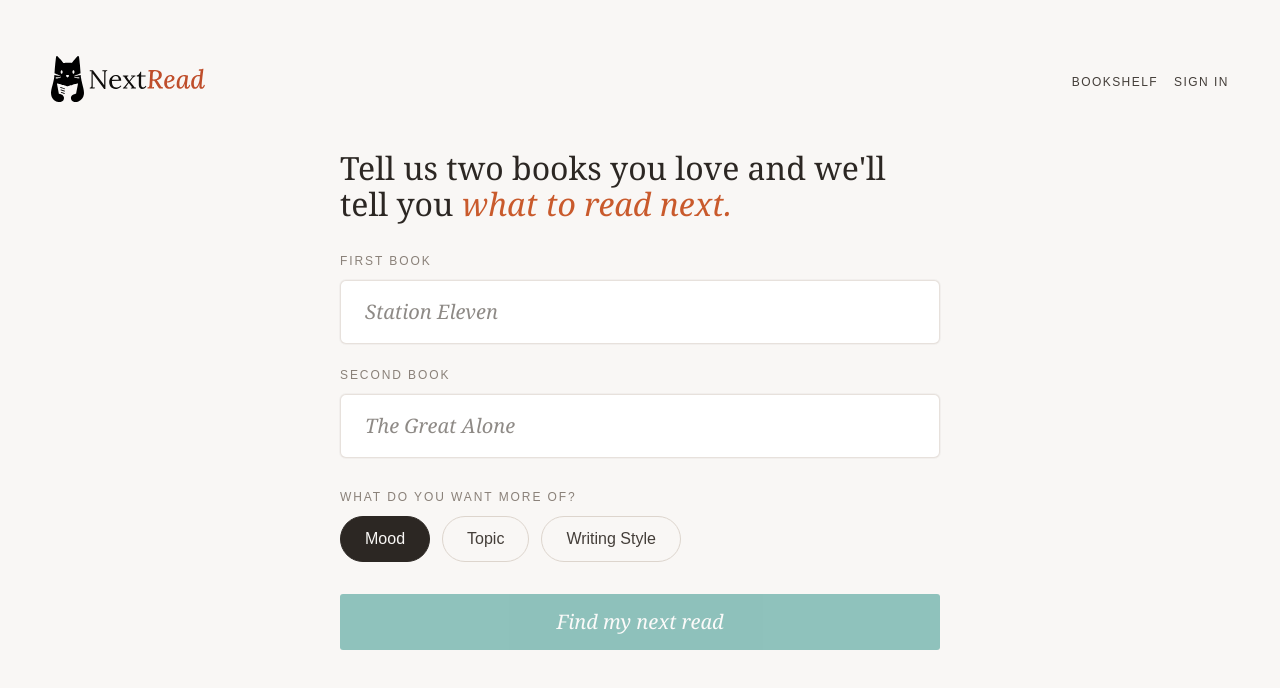
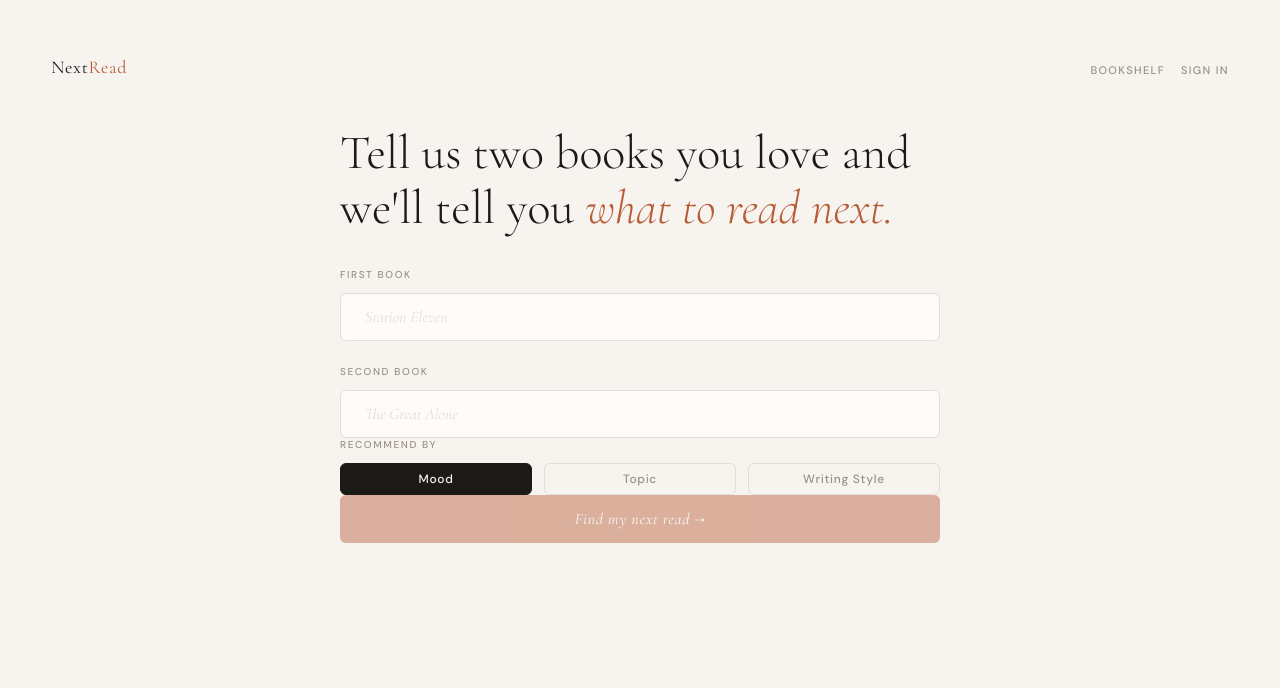
Before and after one commit to lexinamer/bookotter, a React (Vite) app: page / in a window 1280 px wide. Shown: the top 688 px of the page. Built offline with nearby package versions, Linux system fonts and the light colour scheme; no server answers.

Commit message:
before full style refactor and wiped classes

```diff
--- a/index.html
+++ b/index.html
@@ -5,7 +5,7 @@
     <link rel="icon" type="image/svg+xml" href="/favicon.svg" />
     <link rel="preconnect" href="https://fonts.googleapis.com" />
     <link rel="preconnect" href="https://fonts.gstatic.com" crossorigin />
-    <link href="https://fonts.googleapis.com/css2?family=Lora:ital,wght@0,400;0,500;1,400;1,500&display=swap" rel="stylesheet" />
+    <link href="https://fonts.googleapis.com/css2?family=Cormorant+Garamond:ital,wght@0,300;0,400;0,500;1,300;1,400&family=DM+Sans:wght@300;400;500&display=swap" rel="stylesheet" />
     <meta name="viewport" content="width=device-width, initial-scale=1.0" />
     <title>NextRead</title>
   </head>
--- a/src/components/Nav.jsx
+++ b/src/components/Nav.jsx
@@ -5,12 +5,9 @@ export default function Nav({ user, onLogin, onLogout }) {
 
   return (
     <nav className="site-nav">
-      <Link to="/" className="nav-logo">
-        <img src="/logo.svg" alt="NextRead" />
-        {/* <div className="logo">
-          <span className="logo-next">Next</span>
-          <span className="logo-read">Read</span>
-        </div> */}
+      <Link to="/" className="logo">
+        <span className="logo-next">Next</span>
+        <span className="logo-read">Read</span>
       </Link>
 
 
--- a/src/screens/Wizard.jsx
+++ b/src/screens/Wizard.jsx
@@ -61,7 +61,7 @@ export default function Wizard({ onSubmit }) {
         </div>
 
         <div className="wizard-focus">
-          <label>What do you want more of?</label>
+          <label>Recommend by</label>
 
           <div className="wizard-pills">
             {FOCUS_OPTIONS.map((option) => (
@@ -79,7 +79,7 @@ export default function Wizard({ onSubmit }) {
 
         <div className="wizard-cta">
           <button type="submit" className="button-primary" disabled={!canSubmit}>
-            Find my next read
+            Find my next read →
           </button>
         </div>
       </form>
--- a/src/styles/_base.scss
+++ b/src/styles/_base.scss
@@ -1,17 +1,16 @@
 :root {
-  --white: #fff;
-  --bg: #f9f7f5;
-  --card: #fcfaf7;
-  --ink: #2c2723;
+  --white: #FDFCFA;
+  --bg: #F7F4EF;
+  --card: #FDFCFA;
+  --ink: #1C1A17;
   --ink-mid: #443e39;
-  --muted: #8a8179;
-  --placeholder: #c4b9b0;
-  --line: #ddd5cd;
-  --accent: #c95a2c;
-  --action: #0f8277;
+  --muted: #9A9188;
+  --border: #E2DDD6;
+  --rust: #B85C38;
+  --rust-light: #D4795A;
 
-  --font-serif: 'Georgia', serif;
-  --font-sans: 'Arial', sans-serif;
+  --font-serif: 'Cormorant Garamond', serif;
+  --font-sans: 'DM Sans', sans-serif;
 
   --page-width: 600px;
   --nav-width: 1200px;
@@ -34,7 +33,7 @@
   --text-md: 16px;
   --text-lg: 20px;
   --text-xl: 24px;
-  --text-hero: 32px;
+  --text-xxl: 48px;
 }
 
 /* =========================
@@ -50,7 +49,8 @@
 body {
   background: var(--bg);
   color: var(--ink);
-  font-family: var(--font-serif);
+  font-family: var(--font-sans);
+  font-weight: 400;
 }
 
 img {
@@ -67,15 +67,19 @@ main {
    SEMANTIC TYPE
 ========================= */
 
+h1, h2, h3, h4 {
+  font-family: var(--font-serif);
+}
+
 h1 {
-  font-size: var(--text-hero);
-  font-weight: 400;
-  line-height: 1.12;
+  font-size: var(--text-xxl);
+  font-weight: 300;
+  line-height: 1.15;
 }
 
 h2 {
   font-size: var(--text-xl);
-  font-weight: 400;
+  font-weight: 300;
   line-height: 1.18;
 }
 
@@ -149,7 +153,9 @@ button {
 }
 
 .loading {
-  font-size: var(--text-hero);
+  font-family: var(--font-serif);
+  font-size: var(--text-xxl);
+  font-weight: 300;
   font-style: italic;
   text-align: center;
 }
--- a/src/styles/_bookcard.scss
+++ b/src/styles/_bookcard.scss
@@ -11,7 +11,7 @@
 }
 
 .book-card {
-  border-top: 1px solid rgba(221, 213, 205, 1);
+  border-top: 1px solid var(--border);
 }
 
 /* =========================
@@ -74,12 +74,13 @@
   align-items: center;
   padding: var(--space-1) var(--space-2);
   border-radius: var(--pill-radius);
-  border: 1px solid var(--action);
+  border: 1px solid var(--rust);
   font-family: var(--font-sans);
   font-size: var(--text-xxs);
+  font-weight: 500;
   letter-spacing: 0.1em;
   text-transform: uppercase;
-  color: var(--action);
+  color: var(--rust);
   transition: border-color 0.15s, color 0.15s;
 
   &:hover {
@@ -93,12 +94,13 @@
   align-items: center;
   padding: var(--space-1) var(--space-2);
   border-radius: var(--pill-radius);
-  background-color: var(--action);
+  background-color: var(--rust);
   font-family: var(--font-sans);
   font-size: var(--text-xxs);
+  font-weight: 500;
   letter-spacing: 0.1em;
   text-transform: uppercase;
-  color: #fff;
+  color: var(--white);
 }
 
 .bookcard-link {
@@ -119,7 +121,9 @@
 ========================= */
 
 .bookcard-summary {
+  font-family: var(--font-serif);
   font-size: var(--text-md);
+  font-weight: 400;
   line-height: 1.7;
   font-style: italic;
   color: var(--ink);
@@ -149,7 +153,7 @@
 
 @media (min-width: 769px) {
   .bookcard-title {
-    font-size: var(--text-hero);
+    font-size: var(--text-xxl);
   }
 
   .bookcard-summary {
--- a/src/styles/_nav.scss
+++ b/src/styles/_nav.scss
@@ -5,21 +5,19 @@
 .logo {
   display: flex;
   align-items: baseline;
-  font-family: var(--font-sans);
+  font-family: var(--font-serif);
+  font-size: 18px;
+  font-weight: 400;
+  letter-spacing: 0.04em;
+  text-decoration: none;
 }
 
 .logo-next {
-  font-size: 28px;
-  font-weight: 400;
-  line-height: 1;
   color: var(--ink);
 }
 
 .logo-read {
-  font-size: 28px;
-  font-weight: 400;
-  line-height: 1;
-  // font-style: italic;
+  color: var(--rust);
 }
 
 /* =========================
@@ -34,12 +32,6 @@
   justify-content: space-between;
 }
 
-.nav-logo {
-  img {
-    height: 50px;
-  }
-}
-
 .nav-actions {
   padding-top: 5px;
   display: flex;
@@ -50,13 +42,14 @@
 .nav-link {
   font-family: var(--font-sans);
   font-size: var(--text-sm);
+  font-weight: 500;
   letter-spacing: 0.12em;
   text-transform: uppercase;
-  color: var(--ink-mid);
+  color: var(--muted);
   transition: color 0.15s ease;
 
   &:hover {
-    color: var(--action);
+    color: var(--ink);
   }
 
   &.active {
@@ -78,13 +71,8 @@
     gap: 0;
   }
 
-  .nav-logo {
-    img {
-      height: 46px;
-    }
-  }
-
   .nav-link {
-    font-size: var(--text-xs);
+    font-size: 11px;
+    letter-spacing: 0.12em;
   }
 }
--- a/src/styles/_results.scss
+++ b/src/styles/_results.scss
@@ -30,6 +30,7 @@
 }
 
 .results-context-books {
+  font-family: var(--font-serif);
   font-size: var(--text-sm);
   font-style: italic;
   color: var(--ink-mid);
--- a/src/styles/_shelf.scss
+++ b/src/styles/_shelf.scss
@@ -26,7 +26,7 @@
   transition: color 0.15s ease;
 
   &:hover {
-    color: var(--action);
+    color: var(--ink);
   }
 
   &.active {
--- a/src/styles/_wizard.scss
+++ b/src/styles/_wizard.scss
@@ -1,30 +1,12 @@
-/* =========================
-   LAYOUT
-========================= */
-
 .wizard {
   display: flex;
   flex-direction: column;
   gap: var(--space-5);
 }
 
-/* =========================
-   HERO
-========================= */
-
 .wizard-hero span {
-  color: var(--accent);
+  color: var(--rust);
   font-style: italic;
-}
-
-/* =========================
-   FORM
-========================= */
-
-.wizard-form {
-  display: flex;
-  flex-direction: column;
-  gap: var(--space-5);
 }
 
 .wizard-books {
@@ -37,7 +19,8 @@ label {
   display: block;
   margin-bottom: var(--space-2);
   font-family: var(--font-sans);
-    font-size: var(--text-xs);
+  font-size: var(--text-xxs);
+  font-weight: 500;
   letter-spacing: 0.16em;
   text-transform: uppercase;
   color: var(--muted);
@@ -45,23 +28,28 @@ label {
 
 input {
   width: 100%;
-  min-height: 64px;
+  min-height: var(--space-6);
   padding: 0 var(--space-4);
   background: var(--white);
-  border: 1px solid rgba(221, 213, 205, 0.7);
+  border: 1px solid var(--border);
   border-radius: var(--radius);
-  box-shadow: 0 0 0 1px rgba(31, 27, 24, 0.03);
-  font-size: var(--text-lg);
+  font-family: var(--font-serif);
+  font-size: var(--text-md);
   font-style: italic;
+  color: var(--ink);
+  transition: border-color 0.2s, box-shadow 0.2s;
 
   &::placeholder {
-    color: #8e8a86;
+    color: var(--border);
+    font-style: italic;
+  }
+
+  &:focus {
+    outline: none;
+    border-color: var(--rust-light);
+    box-shadow: 0 0 0 3px rgba(184, 92, 56, 0.08);
   }
 }
-
-/* =========================
-   FOCUS
-========================= */
 
 .wizard-pills {
   display: flex;
@@ -70,13 +58,22 @@ input {
 }
 
 .wizard-pills button {
-  min-height: 46px;
+  flex: 1;
+  min-height: var(--space-5);
   padding: 0 var(--space-4);
-  border: 1px solid var(--line);
-  border-radius: var(--pill-radius);
+  border: 1px solid var(--border);
+  border-radius: var(--radius);
   font-family: var(--font-sans);
-  font-size: var(--text-md);
-  color: var(--ink-mid);
+  font-size: var(--text-xs);
+  font-weight: 500;
+  letter-spacing: 0.06em;
+  color: var(--muted);
+  transition: border-color 0.18s, color 0.18s, background 0.18s;
+
+  &:hover {
+    border-color: var(--rust-light);
+    color: var(--rust);
+  }
 
   &.active {
     background: var(--ink);
@@ -85,22 +82,26 @@ input {
   }
 }
 
-/* =========================
-   CTA
-========================= */
-
 .wizard-cta button {
   width: 100%;
-  min-height: 56px;
-  background: var(--action);
+  min-height: var(--space-6);
+  background: var(--rust);
   color: var(--white);
-  border-radius: 3px;
-  font-size: var(--text-lg);
+  border-radius: var(--radius);
+  font-family: var(--font-serif);
+  font-size: var(--text-md);
+  font-weight: 400;
   font-style: italic;
-  transition: opacity 0.2s ease;
+  letter-spacing: 0.04em;
+  transition: background 0.2s, transform 0.15s;
 
   &:hover:not(:disabled) {
-    opacity: 0.88;
+    background: var(--rust-dark);
+    transform: translateY(-1px);
+  }
+
+  &:active {
+    transform: translateY(0);
   }
 
   &:disabled {
```
Lines whose indentation alone changed are shown as unchanged.
